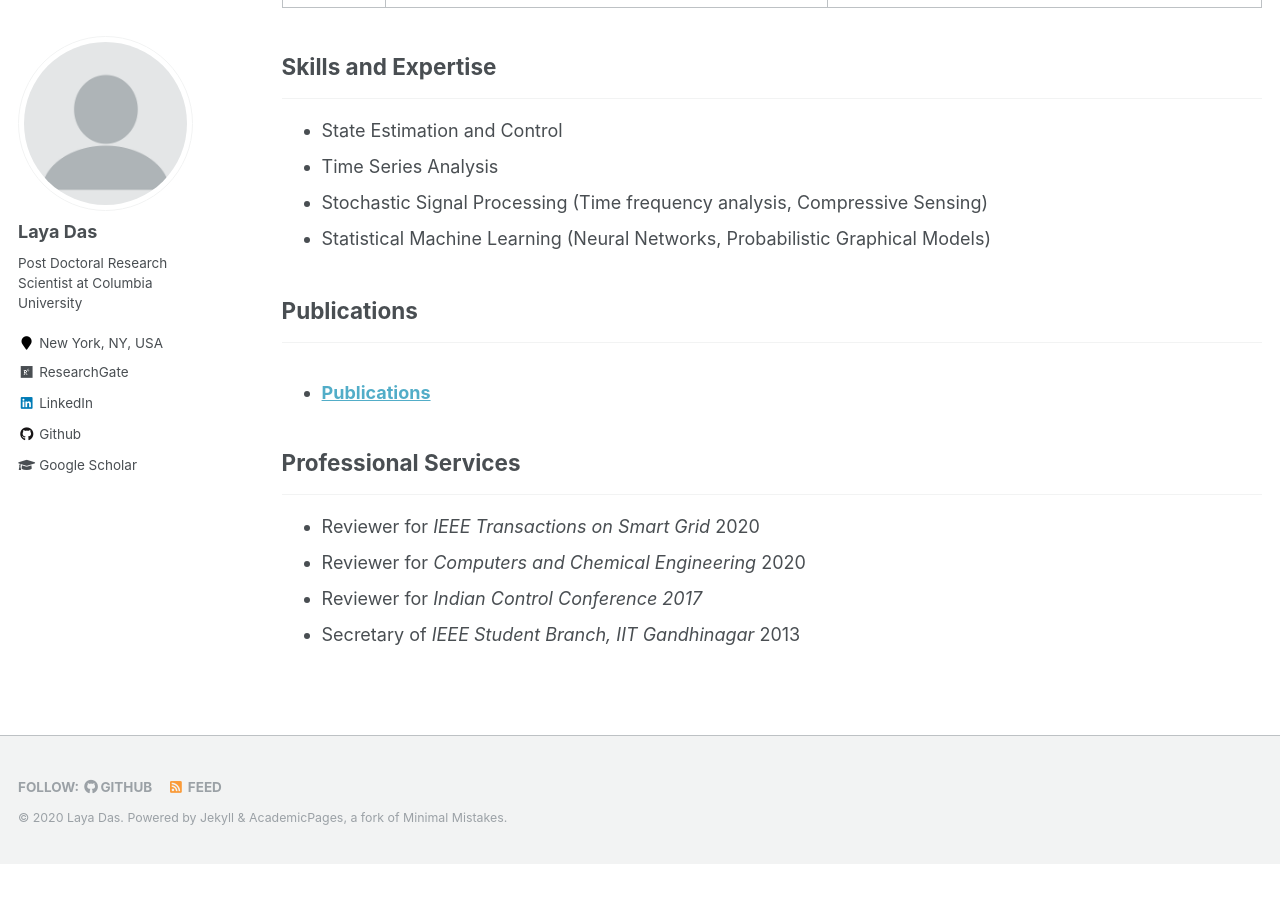
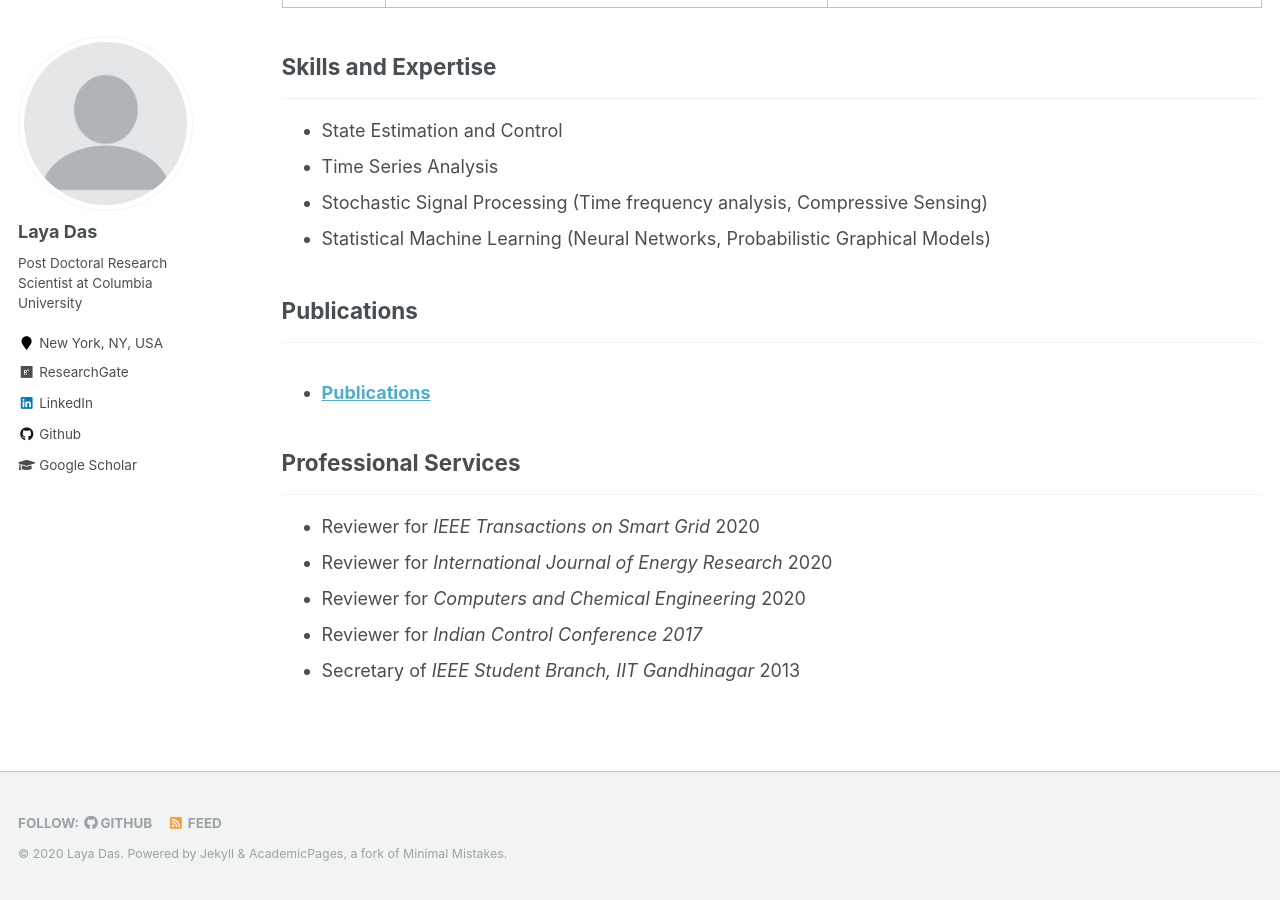
Before and after one commit to layadas/layadas.github.io, a Jekyll site: the page built from _pages/cv.md, in a window 1280 px wide and 900 px high, scrolled down 772 px. Built offline with Jekyll 4.4.1, drawn with Linux system fonts in a browser that asks for light colours; before the commit the page ends 1636 px from its top, so only the background shows below that.

Commit message:
Update cv.md

```diff
--- a/_pages/cv.md
+++ b/_pages/cv.md
@@ -45,6 +45,7 @@ ___
 ## Professional Services
 ___
 - Reviewer for *IEEE Transactions on Smart Grid* 2020
+- Reviewer for *International Journal of Energy Research* 2020
 - Reviewer for *Computers and Chemical Engineering* 2020
 - Reviewer for *Indian Control Conference 2017*
 - Secretary of *IEEE Student Branch, IIT Gandhinagar* 2013
```
